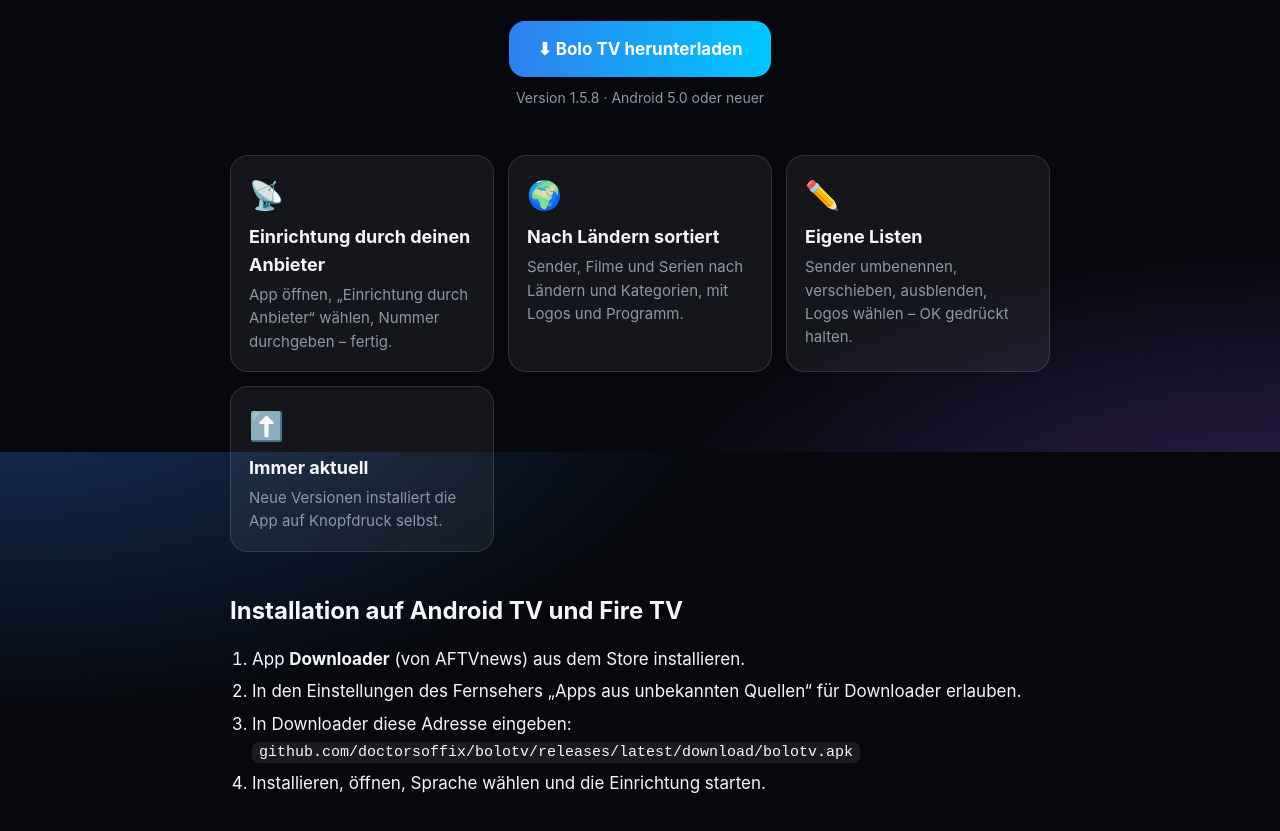
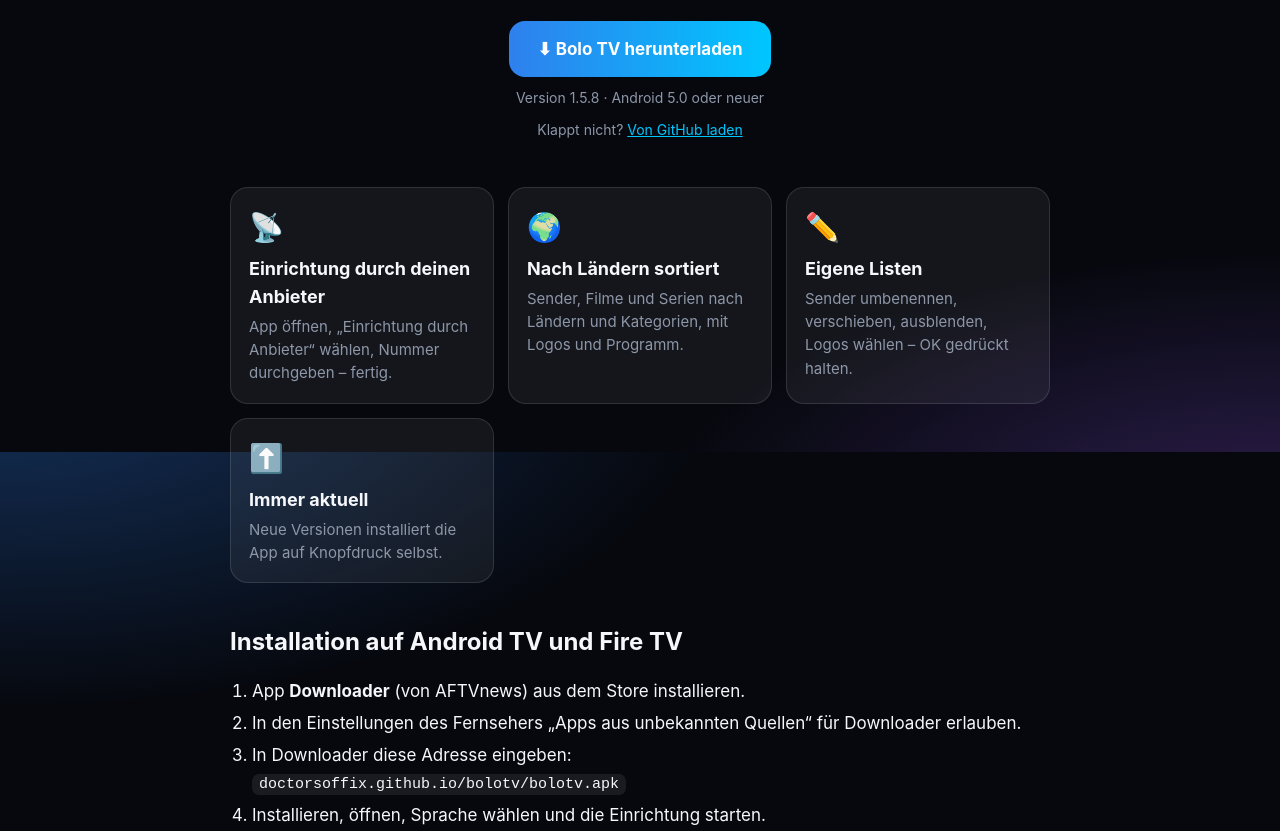
Before and after one commit to doctorsoffix/bolotv, a plain HTML site: page docs/index.html in a window 1280 px wide. Shown: the part 348-1179 px from the top of the page. Drawn offline with Linux system fonts and the light colour scheme.

Commit message:
Webseite: APK 1.5.8 direkt anbieten, GitHub-Release als Alternative
Co-Authored-By: Claude Opus 5.5 <noreply@anthropic.com>

```diff
--- a/docs/index.html
+++ b/docs/index.html
@@ -24,6 +24,7 @@
   .cta { display: inline-block; margin-top: 24px; padding: 15px 28px; border-radius: 16px; color: #fff; font-weight: 700;
     text-decoration: none; background: linear-gradient(90deg, var(--blue), var(--cyan)); }
   .ver { display: block; margin-top: 10px; color: var(--dim); font-size: 14px; }
+  .ver a { color: var(--cyan); }
   .grid { display: grid; grid-template-columns: repeat(auto-fit, minmax(240px, 1fr)); gap: 14px; margin-top: 36px; }
   .card { background: var(--panel); border: 1px solid var(--line); border-radius: 18px; padding: 18px; }
   .card b { display: block; margin: 6px 0 4px; font-size: 18px; }
@@ -42,8 +43,9 @@
     <h1>Bolo TV</h1>
     <p class="lead">Live-TV, Filme und Serien deines Anbieters – schnell, übersichtlich und mit der Fernbedienung gemacht.
       Für Android TV, Fire TV, Handy und Tablet.</p>
-    <a class="cta" href="https://github.com/doctorsoffix/bolotv/releases/latest/download/bolotv.apk">⬇︎ Bolo TV herunterladen</a>
+    <a class="cta" href="bolotv.apk">⬇︎ Bolo TV herunterladen</a>
     <span class="ver" id="ver">Android 5.0 oder neuer</span>
+    <span class="ver">Klappt nicht? <a href="https://github.com/doctorsoffix/bolotv/releases/latest/download/bolotv.apk">Von GitHub laden</a></span>
   </section>
 
   <div class="grid">
@@ -57,7 +59,7 @@
   <ol>
     <li>App <b>Downloader</b> (von AFTVnews) aus dem Store installieren.</li>
     <li>In den Einstellungen des Fernsehers „Apps aus unbekannten Quellen“ für Downloader erlauben.</li>
-    <li>In Downloader diese Adresse eingeben:<br><code>github.com/doctorsoffix/bolotv/releases/latest/download/bolotv.apk</code></li>
+    <li>In Downloader diese Adresse eingeben:<br><code>doctorsoffix.github.io/bolotv/bolotv.apk</code></li>
     <li>Installieren, öffnen, Sprache wählen und die Einrichtung starten.</li>
   </ol>
 
```
Also changed, not shown: 2 other files.
